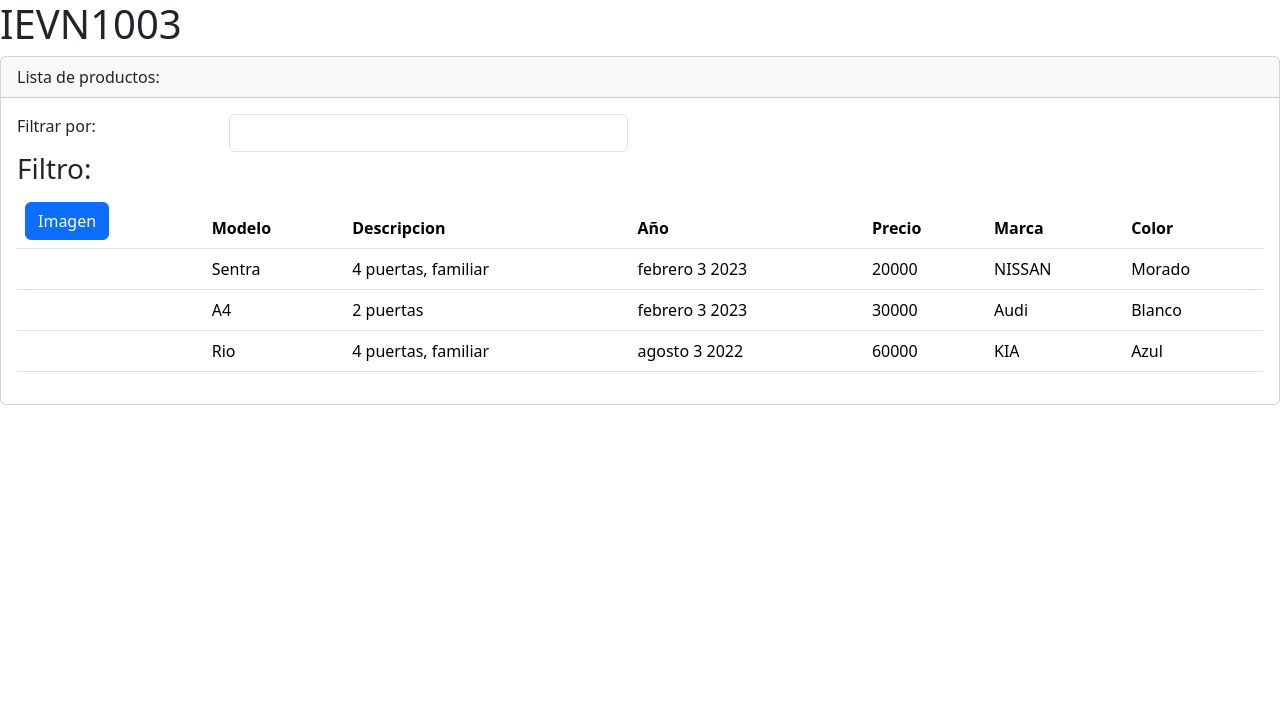
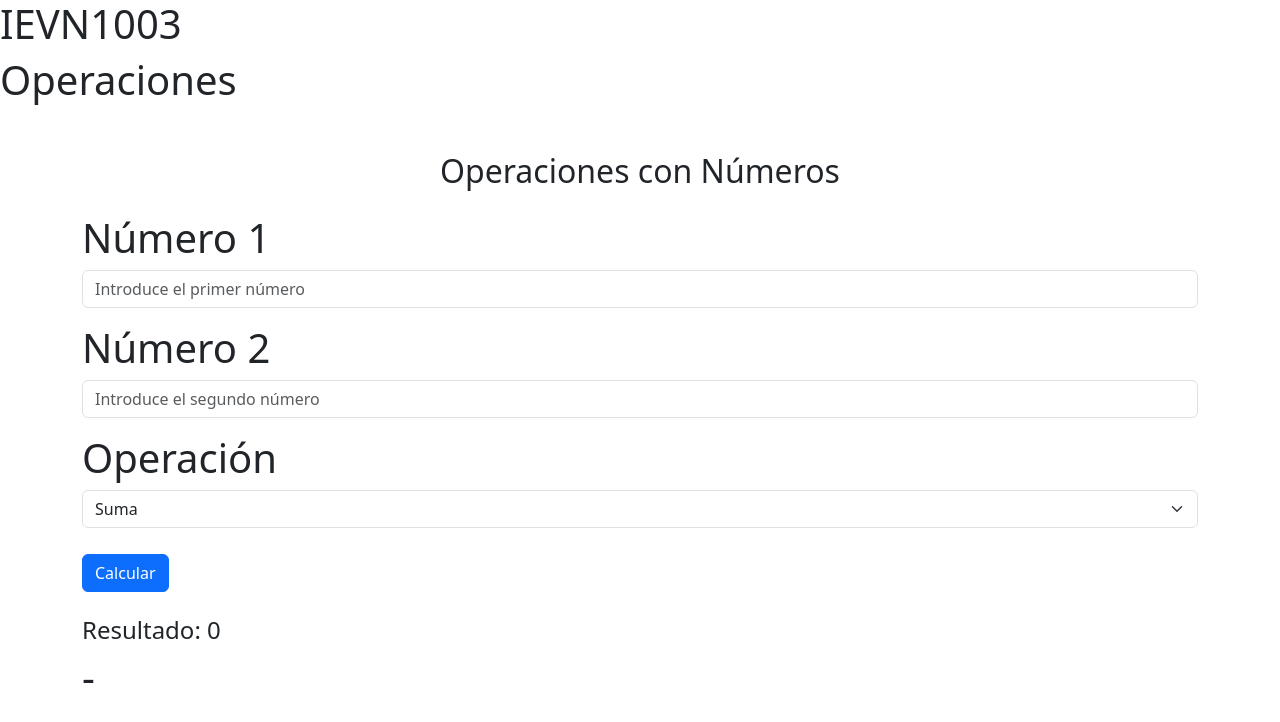
Before and after one commit to IEVN1003-19002295/basesAngular, an Angular app: page / in a window 1280 px wide. Shown: the top 722 px of the page. Built offline with nearby package versions, Linux system fonts and the light colour scheme.

Commit message:
Miercoles 18-09-2024 "Operaciones Básicas"

```diff
--- a/src/app/app.component.html
+++ b/src/app/app.component.html
@@ -29,5 +29,6 @@
 </div> -->
 
 <div>
-  <app-productlist></app-productlist>
+  <!-- <app-productlist></app-productlist> -->
+  <app-operas-bas></app-operas-bas>
 </div>
--- /dev/null
+++ b/src/app/formularios/operas-bas/operas-bas.component.html
@@ -0,0 +1,38 @@
+<div>
+
+<h1>
+
+Operaciones
+
+<div class="container mt-5">
+    <h2 class="text-center mb-4">Operaciones con Números</h2>
+    <form id="operationForm">
+        <div class="mb-3">
+            <label for="num1" class="form-label">Número 1</label>
+            <input type="number" class="form-control" [(ngModel)]="num1" name="num1" placeholder="Introduce el primer número" required>
+        </div>
+        <div class="mb-3">
+            <label for="num2" class="form-label">Número 2</label>
+            <input type="number" class="form-control" [(ngModel)]="num2" name="num2" placeholder="Introduce el segundo número" required>
+        </div>
+        <div class="mb-3">
+            <label for="operation" class="form-label">Operación</label>
+            <select class="form-select" id="operation" required>
+                <option value="sum">Suma</option>
+                <option value="subtraction">Resta</option>
+                <option value="multiplication">Multiplicación</option>
+                <option value="division">División</option>
+            </select>
+        </div>
+        <button (click)="sumar()" type="submit" class="btn btn-primary">Calcular</button>
+    </form>
+
+    <div class="mt-4">
+        <h4>Resultado: {{resultado}}</h4>
+        <p id="result">-</p>
+    </div>
+</div>
+
+</h1>
+
+</div>
--- /dev/null
+++ b/src/app/formularios/operas-bas/operas-bas.component.ts
@@ -0,0 +1,20 @@
+import { Component } from '@angular/core';
+
+@Component({
+  selector: 'app-operas-bas',
+  templateUrl: './operas-bas.component.html',
+  styleUrl: './operas-bas.component.css'
+})
+export class OperasBasComponent {
+
+  num1=''
+  num2=''
+  resultado:number=0;
+
+  sumar(){
+
+    this.resultado=parseInt(this.num1)+parseInt(this.num2)
+
+  }
+
+}
--- a/src/app/product/productlist/productlist.component.html
+++ b/src/app/product/productlist/productlist.component.html
@@ -18,7 +18,7 @@
 
             <div class="col-md-4">
 
-                <input type="text" class="form-control" name="filter">
+                <input [(ngModel)]="listFilter" type="text" class="form-control" name="filter">
 
             </div>
 
@@ -28,9 +28,9 @@
 
             <div class="col-md-6">
 
-                <h3>Filtro:
+                <h3>
 
-
+                    Filtro: {{listFilter}}
 
                 </h3>
 
@@ -40,12 +40,12 @@
 
         <div class="table-responsive">
 
-            <table class="table" *ngIf="productos.length">
+            <table class="table" *ngIf="producto.length">
 
                 <thead>
 
                     <tr>
-                        <th> <button (click)="showImage()" type="button" class="btn btn-primary">Imagen</button></th>
+                        <th> <button (click)="showImage()" type="button" class="btn btn-primary">{{muestraImg?'Ocultar ':'Mostrar '}}Imagen</button></th>
                         <th>Modelo</th>
                         <th>Descripcion</th>
                         <th>Año</th>
@@ -58,7 +58,7 @@
 
                 <tbody>
 
-                    <tr *ngFor="let producto of productos">
+                    <tr *ngFor="let producto of producto | productoFilter:listFilter">
 
                         <td><img *ngIf="muestraImg" [src]="producto.ImagenURL" alt="" [width]="imageWidth" [title]="producto.Modelo" [style.width.px]="imageWidth" [style.margin.px]="imageMargi"></td>
                         <td>{{producto.Modelo}}</td>
--- a/src/app/product/productlist/productlist.component.ts
+++ b/src/app/product/productlist/productlist.component.ts
@@ -1,4 +1,5 @@
 import { Component } from '@angular/core';
+import { IProducto } from '../producto';
 
 @Component({
   selector: 'app-productlist',
@@ -19,7 +20,7 @@ showImage():void{
 
 }
 
-productos:any[]=[{
+producto:IProducto[]=[{
 
   "ProductoID":1,
   "Modelo":"Sentra",
--- /dev/null
+++ b/src/app/product/producto-filter.pipe.ts
@@ -0,0 +1,15 @@
+import { Pipe, PipeTransform } from '@angular/core';
+import { IProducto } from './producto';
+
+@Pipe({
+  name: 'productoFilter'
+})
+export class ProductoFilterPipe implements PipeTransform {
+
+  transform(value: IProducto[], args: string): IProducto[] {
+    let filter:string=args ? args.toLocaleLowerCase(): '';
+
+    return filter ? value.filter((product:IProducto)=> product.Modelo.toLocaleLowerCase().indexOf(filter)!= -1):value;
+  }
+
+}
--- /dev/null
+++ b/src/app/product/producto.ts
@@ -0,0 +1,12 @@
+
+export interface IProducto {
+  ProductoID: number;
+  Modelo:string;
+  Descripcion:string;
+  Year:string;
+  Precio:number;
+  Marca:string;
+  Color:string;
+  ImagenURL:string;
+
+}
```
Also changed, not shown: src/app/app.module.ts (+8 -2 lines), src/app/formularios/operas-bas/operas-bas.component.css (added).
